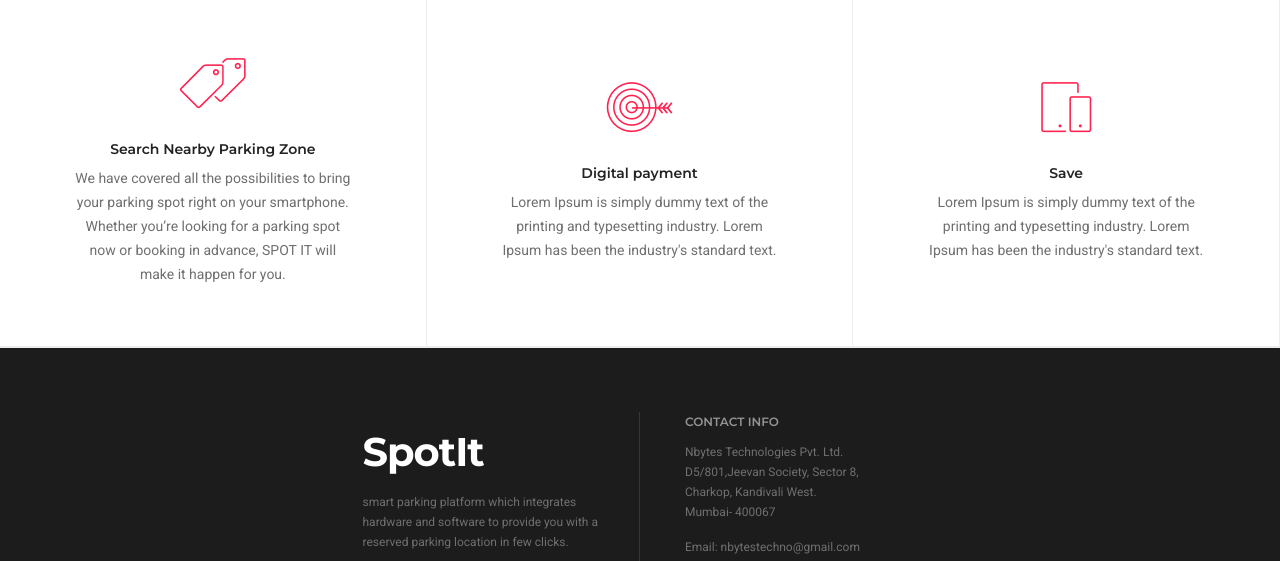
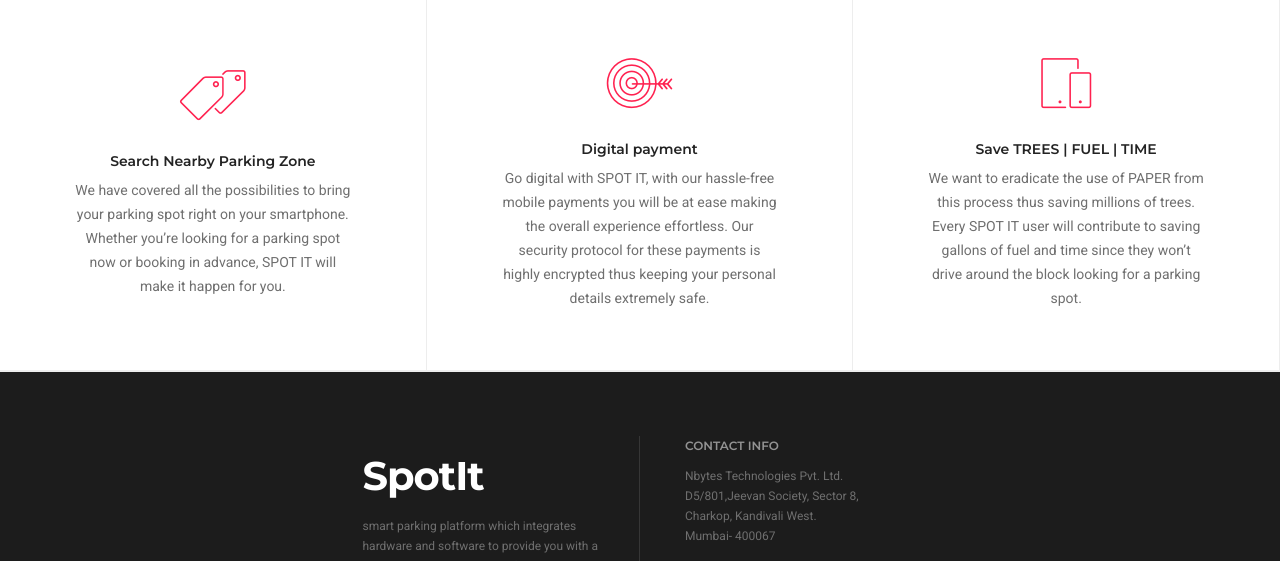
Before and after one commit to shaikhriyaz434/spotit-website, a plain HTML site: page index.html in a window 1280 px wide. Shown: the part 2430-2991 px from the top of the page. Drawn offline with Linux system fonts and the light colour scheme.

Commit message:
final touch

```diff
--- a/index.html
+++ b/index.html
@@ -350,7 +350,8 @@
                             Nearby Parking Zone</span>
                         <p>We have covered all the possibilities to bring your parking spot right on your smartphone.
                             <br />
-                             Whether you’re looking for a parking spot now or booking in advance, SPOT IT will make it happen for you.</p>
+                            Whether you’re looking for a parking spot now or booking in advance, SPOT IT will make it
+                            happen for you.</p>
                     </div>
                 </div>
                 <!-- end features box item -->
@@ -376,8 +377,11 @@
                         <span
                             class="d-block alt-font font-weight-600 text-extra-dark-gray margin-25px-top md-margin-15px-top margin-5px-bottom">Digital
                             payment</span>
-                        <p>Lorem Ipsum is simply dummy text of the printing and typesetting industry. Lorem Ipsum has
-                            been the industry's standard text.</p>
+                        <p>Go digital with SPOT IT,
+                            with our hassle-free mobile payments you will be at ease making the overall experience
+                            effortless. Our security protocol for these payments is highly encrypted thus keeping your
+                            personal details extremely safe.
+                        </p>
                     </div>
                 </div>
                 <!-- end features box item -->
@@ -387,9 +391,10 @@
                     <div class="padding-fifteen-all sm-no-padding-lr sm-padding-30px-tb width-100">
                         <i class="icon-mobile icon-large text-deep-pink"></i>
                         <span
-                            class="d-block alt-font font-weight-600 text-extra-dark-gray margin-25px-top md-margin-15px-top margin-5px-bottom">Save</span>
-                        <p>Lorem Ipsum is simply dummy text of the printing and typesetting industry. Lorem Ipsum has
-                            been the industry's standard text.</p>
+                            class="d-block alt-font font-weight-600 text-extra-dark-gray margin-25px-top md-margin-15px-top margin-5px-bottom">Save TREES | FUEL | TIME </span>
+                        <p>We want to eradicate the use of PAPER from this process thus saving millions of trees. Every
+                            SPOT IT user will contribute to saving gallons of fuel and time since they won’t drive
+                            around the block looking for a parking spot.</p>
                     </div>
                 </div>
                 <!-- end features box item -->
```
